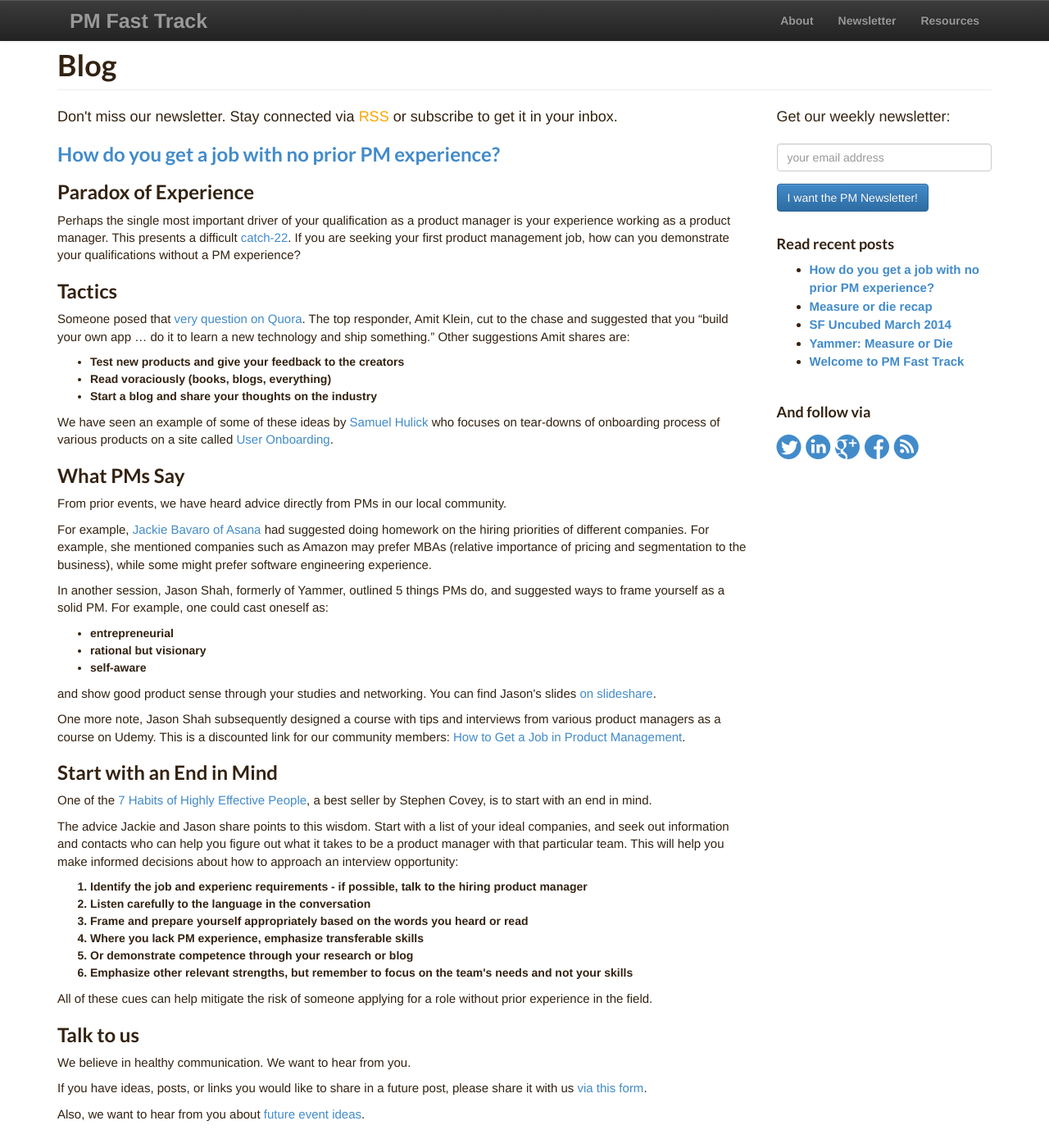
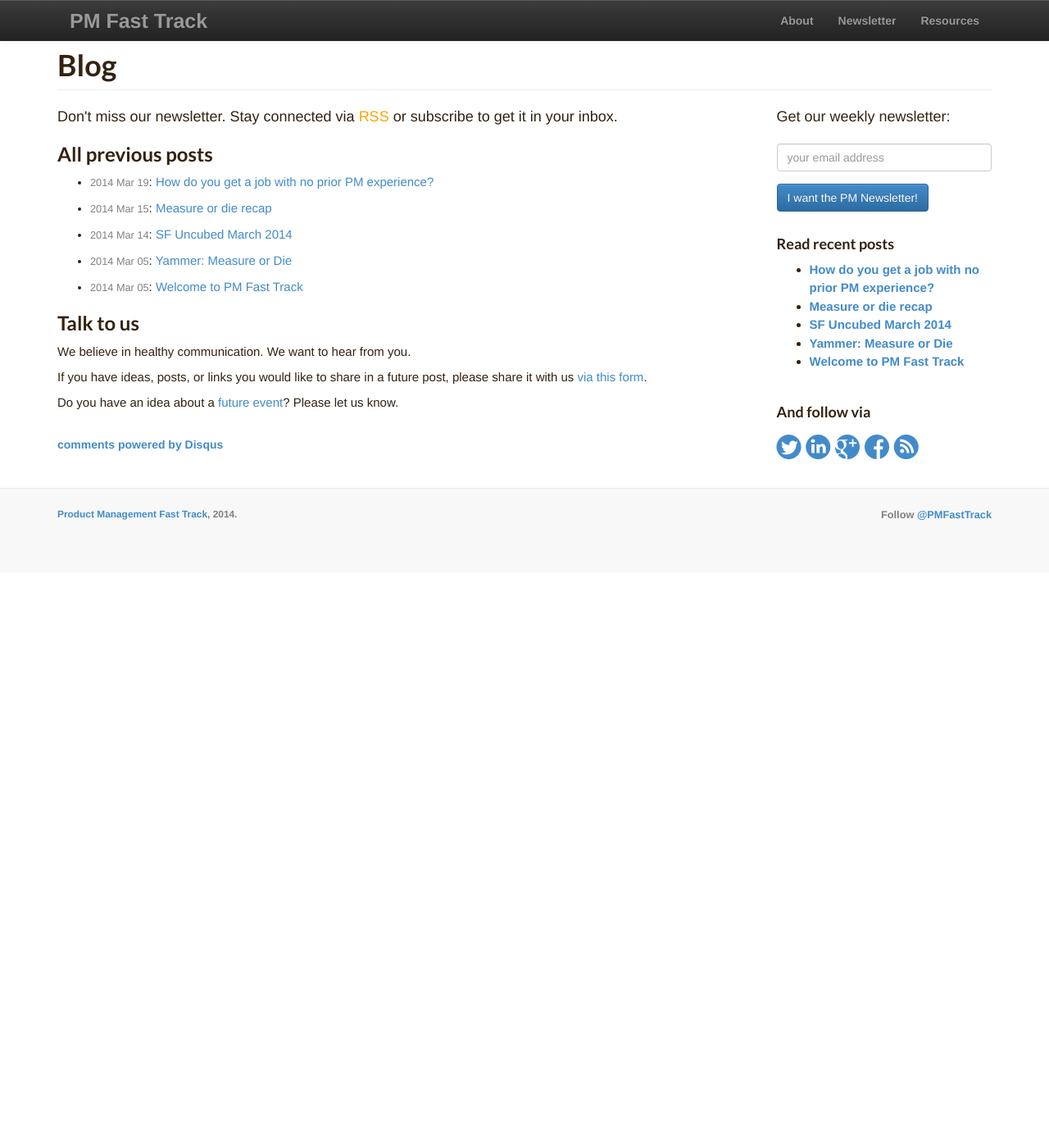
Before and after one commit to productmanagers/productmanagers.github.io, a Jekyll site: the page built from blog/index.html, in a window 1280 px wide and 1400 px high. Shown: the whole window at 82% size. Built offline with Jekyll 4.4.1, drawn with Linux system fonts in a browser that asks for light colours; nearby versions of some CDN libraries; comment, search, counter and statistics services are not loaded; some of the changed text lies outside the part shown.

Commit message:
layout mod

```diff
--- a/blog/_posts/2014-03-19-how-do-you-get-a-job-with-no-prior-pm-experience.md
+++ b/blog/_posts/2014-03-19-how-do-you-get-a-job-with-no-prior-pm-experience.md
@@ -49,11 +49,3 @@
 6. Emphasize other relevant strengths, but remember to focus on the team\'s needs and not your skills
 
 All of these cues can help mitigate the risk of someone applying for a role without prior experience in the field.
-
-###Talk to us
-
-We believe in healthy communication. We want to hear from you.
-
-If you have ideas, posts, or links you would like to share in a future post, please share it with us [via this form](http://goo.gl/OIsy17).
-
-Also, we want to hear from you about [future event ideas](http://goo.gl/OnxAj2).
--- a/blog/index.html
+++ b/blog/index.html
@@ -6,17 +6,21 @@
 <p class="lead">Don't miss our newsletter. Stay connected via <a class="topic" target="_" href="http://feeds.feedburner.com/PMFastTrackBlog">RSS</a> or subscribe to get it in your inbox.
 </p>
 
-<h3><a href="{{site.posts[0].url}}">{{site.posts[0].title}}</a></h3>
-
-{{ site.posts[0].content }}
-
-<br /><br />
-
-<h4>Previous post</h4>
+<h3>All previous posts</h3>
 <ul>
-{% for post in site.posts limit: 1 %}
-  <li><p>{{ site.posts[1].date | date: "<small style='color: gray;'>%Y %b %d</small>"}}: <a href="{{ site.posts[1].url }}">{{site.posts[1].title}}</a></p></li>
+{% for post in site.posts %}
+  <li><p>{{ post.date | date: "<small style='color: gray;'>%Y %b %d</small>"}}: <a href="{{ post.url }}">{{post.title}}</a></p></li>
 {% endfor %}
 </ul>
 
+<h3>Talk to us</h3>
+
+<p>We believe in healthy communication. We want to hear from you.</p>
+
+<p>If you have ideas, posts, or links you would like to share in a future post, please share it with us <a target="_" href="http://goo.gl/OIsy17">via this form</a>.</p>
+
+<p>Do you have an idea about a <a target="_" href="http://goo.gl/OnxAj2">future event</a>? Please let us know.</p>
+
+<br />
+
 {% include comments %}
```
Also changed, not shown: _layouts/post.html (+12 -2 lines).
